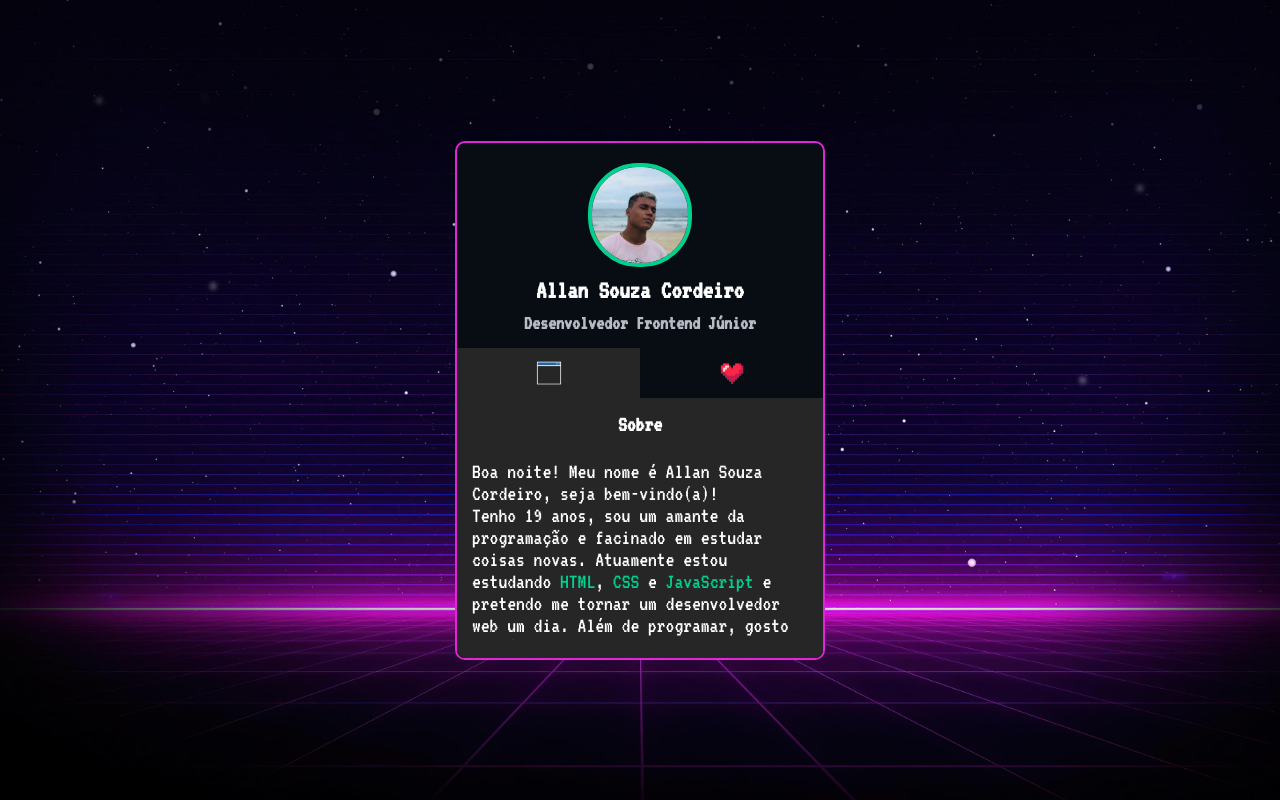
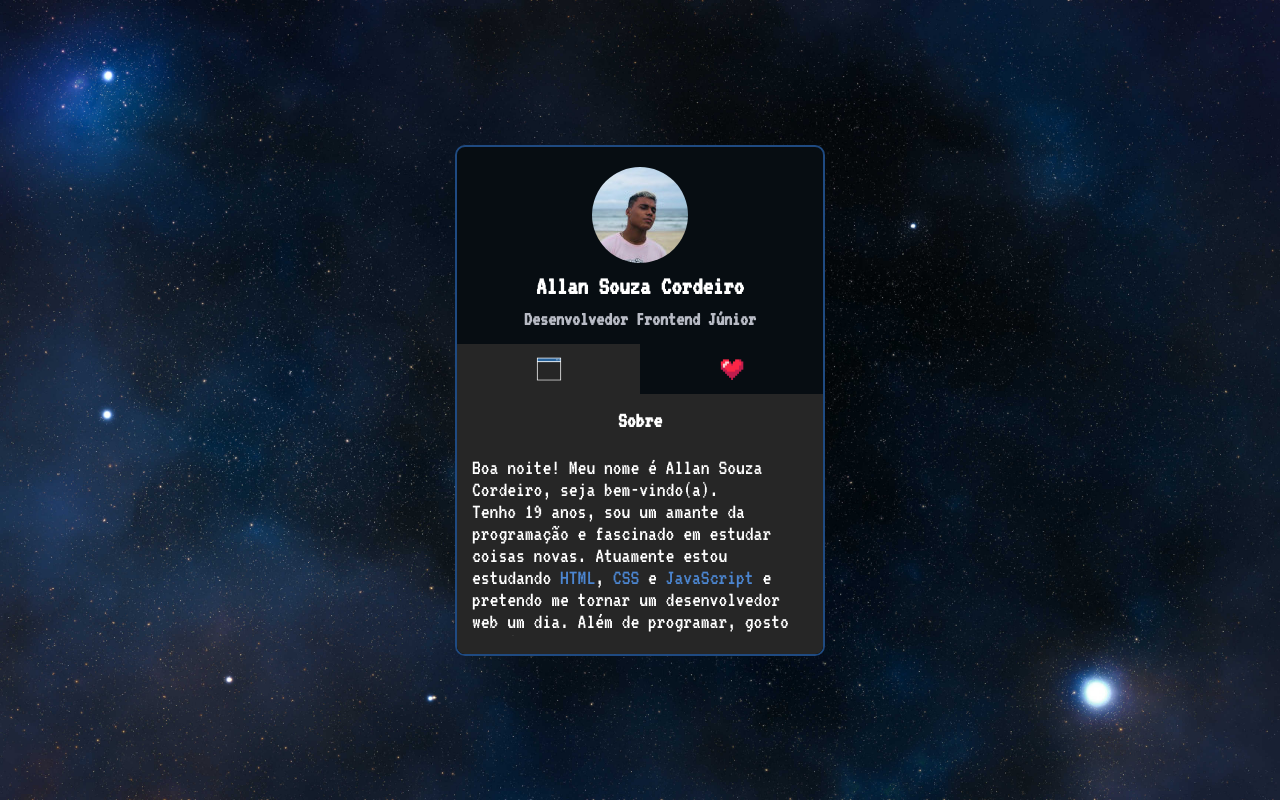
Before and after one commit to allazaoallado/mapadev, a plain HTML site: page index.html in a window 1280 px wide. Drawn offline with Linux system fonts and the light colour scheme.

Commit message:
ajustes no fundo e adição de funções de saudação e idade

```diff
--- a/index.html
+++ b/index.html
@@ -19,7 +19,7 @@
 
     <main class="cartao">
         <div class="minhas-informacoes">
-            <img src="src/image/foto-de-perfil.jpg" alt="foto de perfil">
+            <img src="/src/image/photo.jpg" alt="foto de perfil">
 
 
             <h1 class="nome">
@@ -35,10 +35,10 @@
         <div class = "conteudo">
             <ul class="abas">
                 <li class="aba selecionado">
-                    <img src="src/image/sobre.gif" alt="icone de sobre mim">
+                    <img src="/src/image/about.gif" alt="icone de sobre mim">
                 </li>
                 <li class="aba">
-                    <img src="src/image/coracao.gif" alt="icone de redes sociais">
+                    <img src="/src/image/heart.gif" alt="icone de redes sociais">
                 </li>
 
             </ul>
@@ -49,8 +49,8 @@
 
                     <div id="descricao">
                         <p class="descricao">
-                           <script>window.document.write(`${saudacao}! Meu nome é Allan Souza Cordeiro, seja bem-vindo(a)!<br>
-                            Tenho ${minha_idade} anos, sou um amante da programação e facinado em estudar coisas novas. Atuamente estou estudando <span>HTML</span>, <span>CSS</span> e <span>JavaScript</span> e pretendo me tornar um desenvolvedor web um dia. Além de programar, gosto também de games, filmes e livros.`)</script>
+                           <script>window.document.write(`${saudacao}! Meu nome é Allan Souza Cordeiro, seja bem-vindo(a).<br>
+                            Tenho ${minha_idade} anos, sou um amante da programação e fascinado em estudar coisas novas. Atuamente estou estudando <span>HTML</span>, <span>CSS</span> e <span>JavaScript</span> e pretendo me tornar um desenvolvedor web um dia. Além de programar, gosto também de games, filmes e livros.`)</script>
                         </p>
                     </div>
 
--- a/script.js
+++ b/script.js
@@ -10,23 +10,16 @@ saudacao = 'Bom dia'
 }
 
 
- var idade = function(dia_aniversario, mes_aniversario,ano_aniversario) {
-    var d = new Date,
-        ano_atual = d.getFullYear(),
-        mes_atual = d.getMonth() + 1,
-        dia_atual = d.getDate(),
+var idade = function (dia,mes,ano){
+    var dia_atual = new Date().getDate()
+    var mes_atual = new Date().getMonth()+1
+    var ano_atual = new Date().getFullYear()
 
-        ano_aniversario = +ano_aniversario,
-        mes_aniversario = +mes_aniversario,
-        dia_aniversario = +dia_aniversario,
-
-        quantos_anos = ano_atual - ano_aniversario;
-
-    if (mes_atual < mes_aniversario || mes_atual == mes_aniversario && dia_atual < dia_aniversario) {
-        quantos_anos--;
+    if(mes_atual <= mes & dia_atual < dia){
+        return ano_atual - ano - 1
+    }else{
+        return ano_atual-ano
     }
-
-    return quantos_anos < 0 ? 0 : quantos_anos;
 }
 
-var minha_idade = idade(20,07,2003)
+minha_idade = idade(20,07,2003)
--- a/src/CSS/style.css
+++ b/src/CSS/style.css
@@ -1,5 +1,5 @@
 body{
-    background-image: url(https://allazaoallado.github.io/mapadev/src/image/fundo-site.jpg);
+    background-image: url(/src/image/background.jpg);
     background-repeat: no-repeat;
     background-size: cover;
     background-position: center;
@@ -17,7 +17,7 @@ body{
 .cartao{
     background-color: #070d12;
     width: 370px;
-    border: 2px solid #e126d9;
+    border: 2px solid #1f4a81;
     border-radius: 10px;
     overflow: hidden;
 }
@@ -33,7 +33,7 @@ body{
 
 .cartao .minhas-informacoes img {
     border-radius: 50px;
-    border: 4px solid #02d08f;
+
 }
 
 .cartao .minhas-informacoes .nome{
@@ -105,7 +105,7 @@ body{
 }
 
 .informacao .descricao span{
-    color: #02d08f;
+    color: #4c86d1;
 }
 
 .redes-sociais{
```
Also changed, not shown: src/image/105115166.jpg (deleted), src/image/about.gif (renamed from src/image/sobre.gif), src/image/background.jpg (added), src/image/foto-perfil.jpg (deleted), src/image/fundo-site.jpg (deleted), src/image/heart.gif (renamed from src/image/coracao.gif), src/image/photo.jpg (renamed from src/image/foto-de-perfil.jpg).
